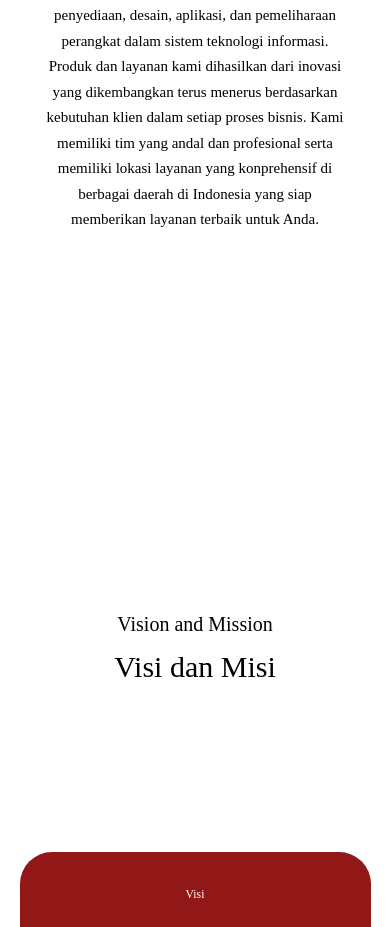
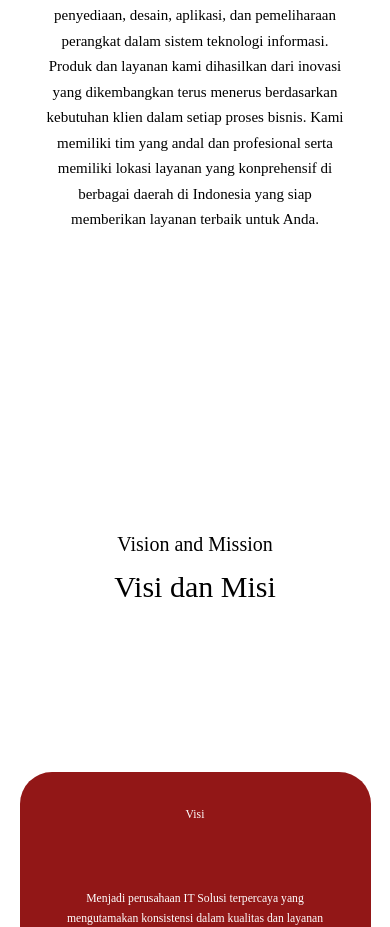
Before and after one commit to moonchild3e/infotekma, a React (Create React App) app in the folder web/: page / in a window 390 px wide. Shown: the part 2387-3314 px from the top of the page. Built offline with nearby package versions, Linux system fonts and the light colour scheme; a web font is replaced by a local one.

Commit message:
Update visimisi.css

```diff
--- a/web/src/components/visimisi/visimisi.css
+++ b/web/src/components/visimisi/visimisi.css
@@ -67,7 +67,7 @@ mobile responsive */
         font-size: 10px;
     }
     .visi{
-        padding-top: 30rem;
+        padding-top: 25rem;
         text-align: center;
 
     }
```
